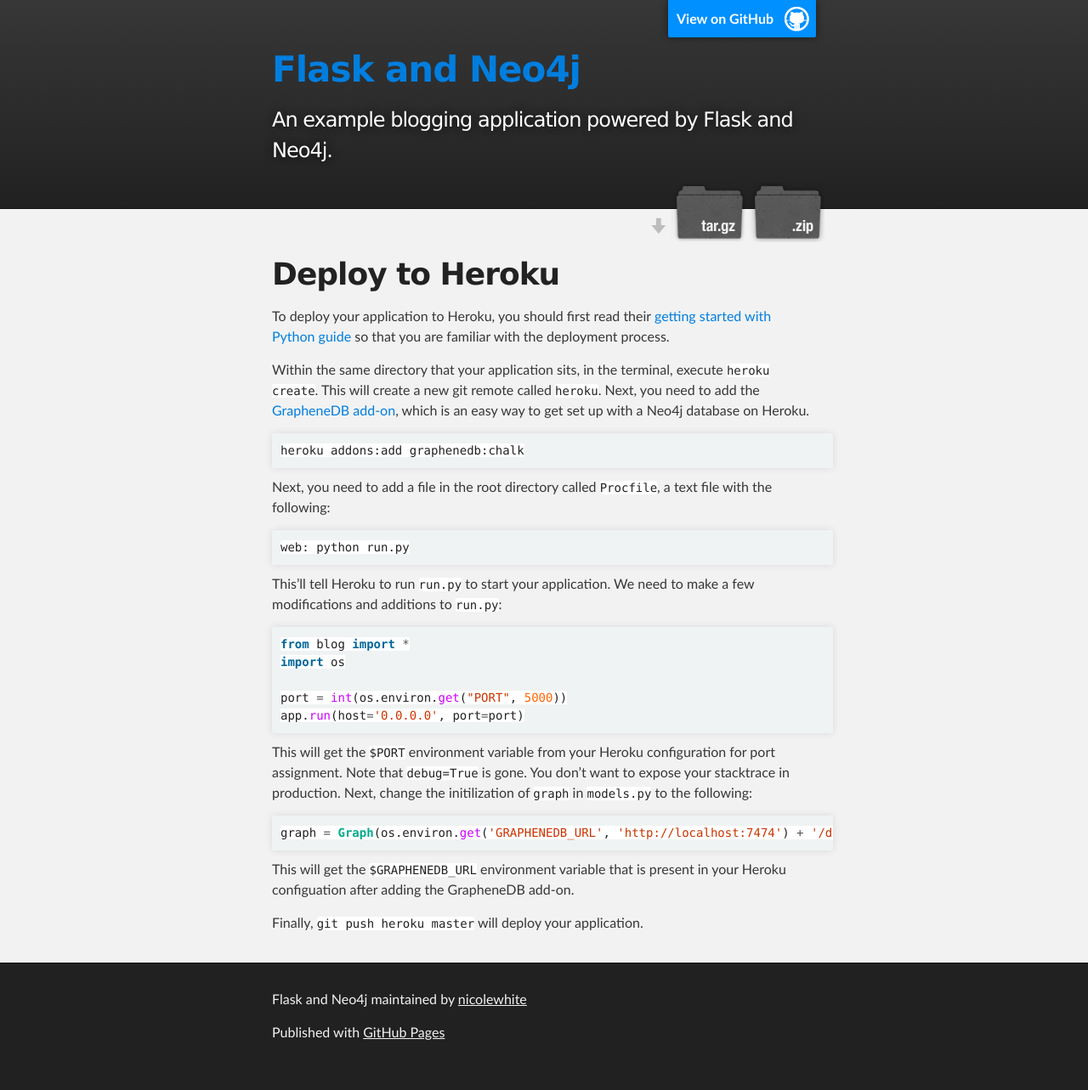
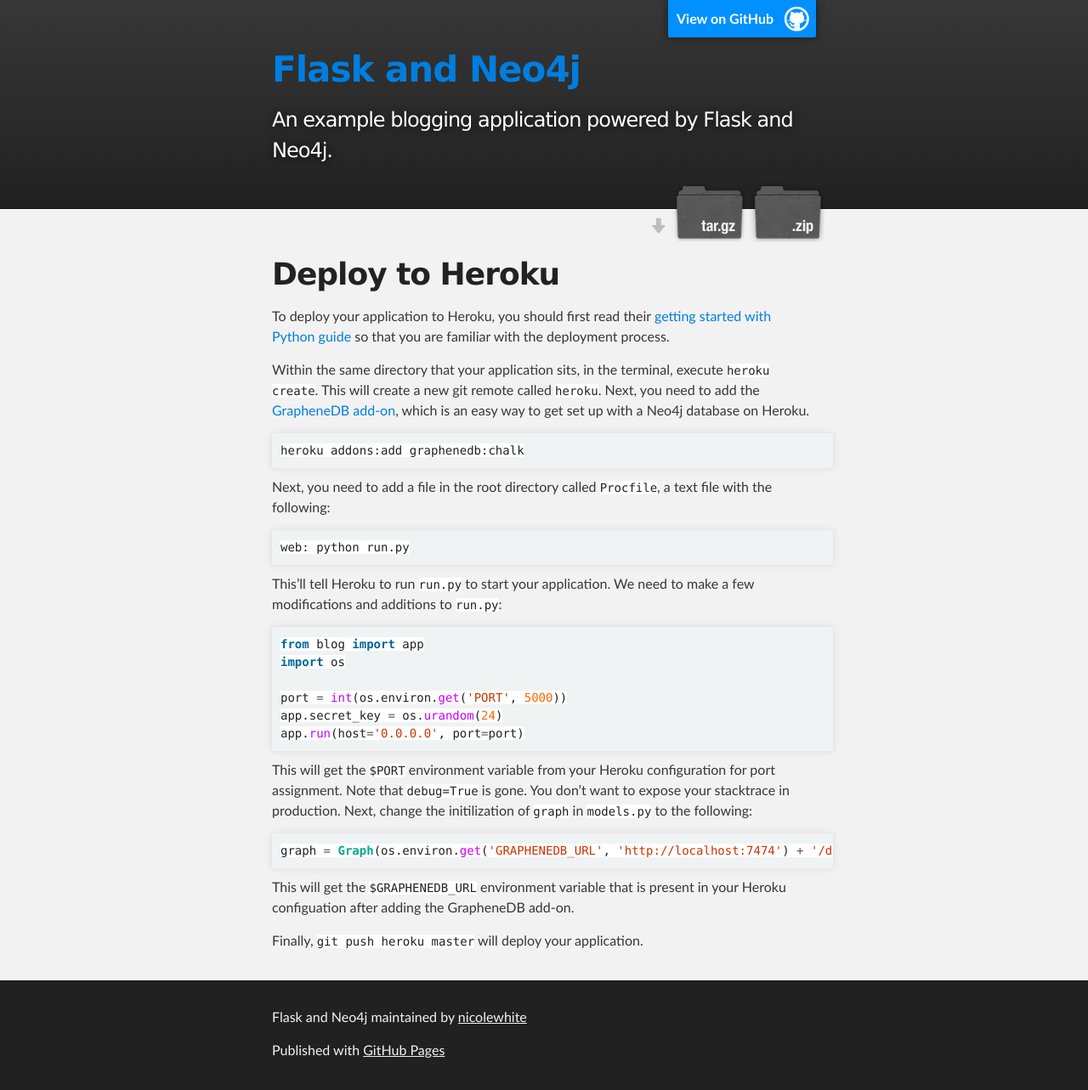
Before and after one commit to nicolewhite/neo4j-flask, a Jekyll site: the page built from pages/deploy-heroku.md, in a window 1280 px wide. Shown: the whole page at 85% size. Built offline with Jekyll 4.4.1, drawn with Linux system fonts in a browser that asks for light colours; Markdown is read by kramdown in place of the engine named in the settings; before the commit the page ends 1262 px from its top, so only the background shows below that.

Commit message:
update to heroku run.py

````diff
--- a/pages/deploy-heroku.md
+++ b/pages/deploy-heroku.md
@@ -23,10 +23,11 @@
 This'll tell Heroku to run `run.py` to start your application. We need to make a few modifications and additions to `run.py`:
 
 ```python
-from blog import *
+from blog import app
 import os
 
-port = int(os.environ.get("PORT", 5000))
+port = int(os.environ.get('PORT', 5000))
+app.secret_key = os.urandom(24)
 app.run(host='0.0.0.0', port=port)
 ```
 
````
